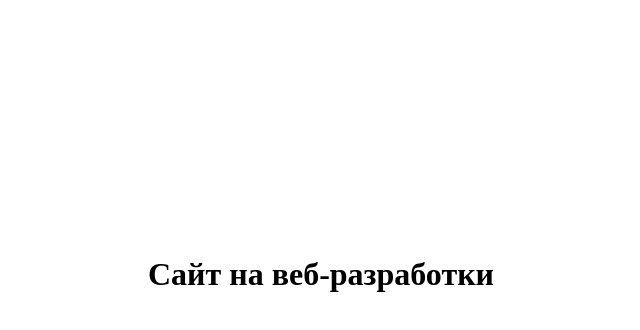
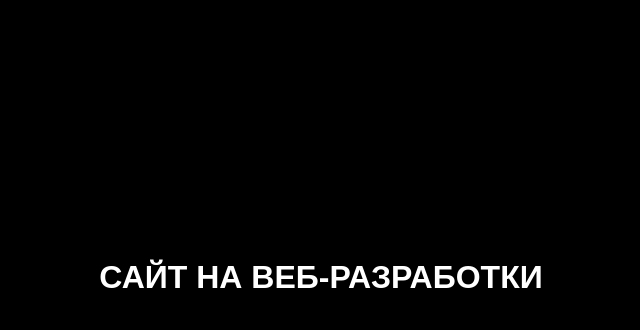
Before and after one commit to Reelon/reelon.github.io, a plain HTML site: page index.html in a window 1280 px wide. Shown: the part 18-348 px from the top of the page, without its empty margins (319-959 px from the left). Drawn offline with Linux system fonts and the light colour scheme.

Commit message:
Оформление заголовка
Добавили стили для зоголовка, окрасили его в белый цвет.

```diff
--- a/css/style.css
+++ b/css/style.css
@@ -1,8 +1,12 @@
 body {
-	background-color: #000
+	background-color: #000;
 	margin: 0;
+	font-family: sans-serif;
 }
+
 h1 {
 	text-align: center;
 	padding-top: 20%;
+	color: #fff;
+	text-transform: uppercase;
 }
```
